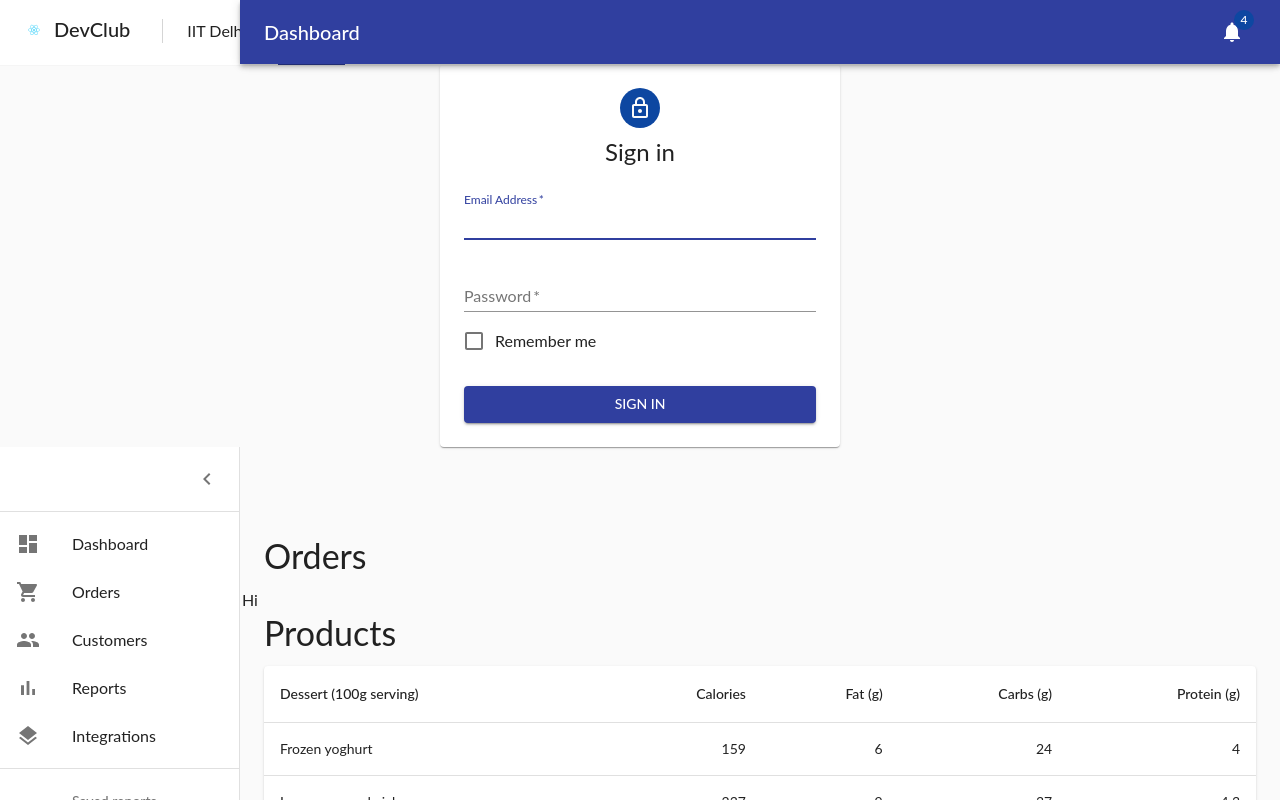
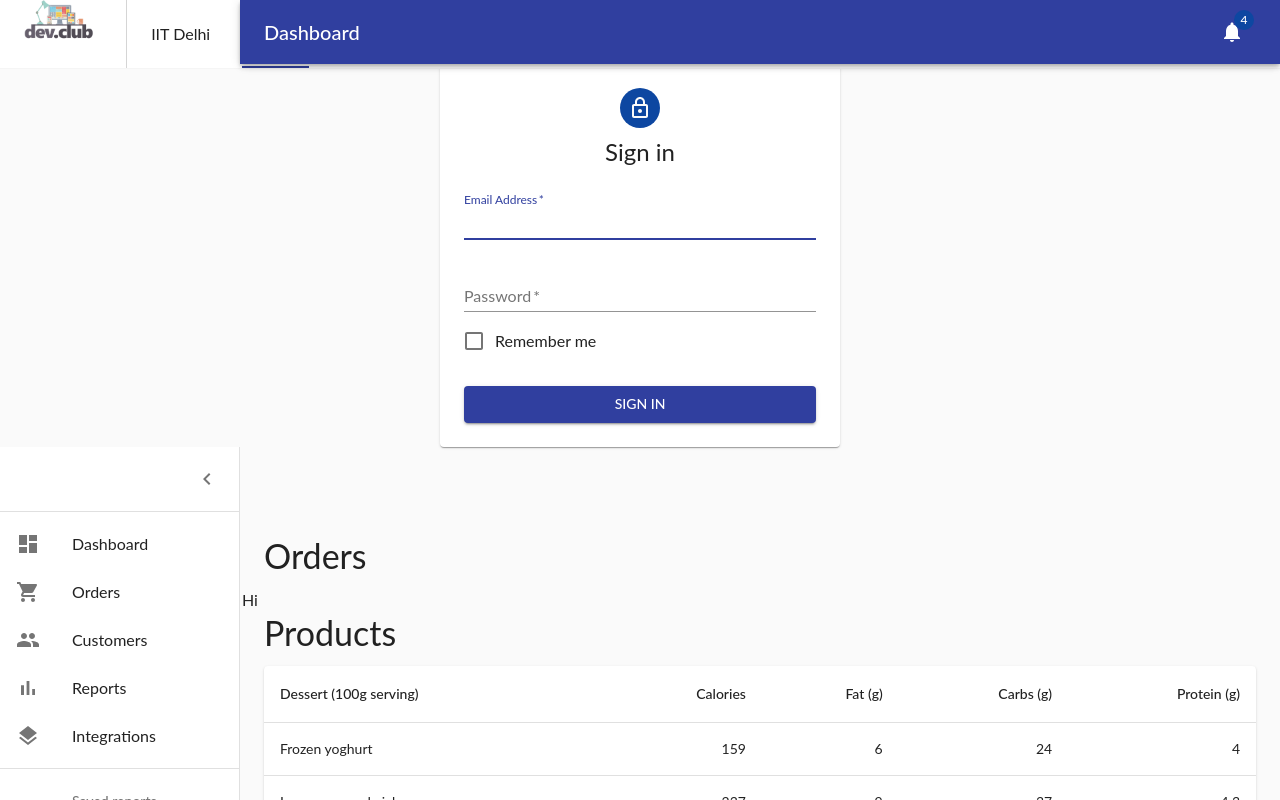
Before and after one commit to devclub-iitd/MainWebsite, a React (Create React App) app: page /#/admin in a window 1280 px wide. Shown: the top 800 px of the page. Built offline with nearby package versions, Linux system fonts and the light colour scheme; what react-mapbox-gl, redux-promise-middleware would draw is missing.

Commit message:
Vertical Align | IIT Delhi on Topbar

```diff
--- a/src/components/Topbar.jsx
+++ b/src/components/Topbar.jsx
@@ -17,7 +17,7 @@ import SwipeableDrawer from '@material-ui/core/SwipeableDrawer';
 import ButtonBase from '@material-ui/core/ButtonBase';
 import Menu from './Menu';
 
-const logo = require('../logo.svg');
+const logo = require('../logo.png');
 
 const styles = theme => ({
   appBar: {
@@ -27,7 +27,9 @@ const styles = theme => ({
     backgroundColor: 'white',
   },
   inline: {
-    display: 'inline',
+    display: 'inline-block',
+    position: 'relative',
+    overflow: 'hidden',
   },
   flex: {
     display: 'flex',
@@ -37,15 +39,33 @@ const styles = theme => ({
       alignItems: 'center',
     },
   },
+  clubLogo: {
+    display: 'inline-flex',
+    position: 'relative',
+    lineHeight: 1.75,
+    overflow: 'hidden',
+  },
   link: {
     textDecoration: 'none',
     color: 'inherit',
+    position: 'relative',
+  },
+  imageContainer: {
+    position: 'relative',
+    display: 'inline-block',
+    height: 40,
+    boxSizing: 'border-box',
   },
   productLogo: {
     display: 'inline-block',
+    position: 'relative',
+    lineHeight: 1.75,
+    marginLeft: 32,
+    paddingTop: 20,
+    paddingBottom: 20,
+    paddingLeft: 24,
+    overflow: 'hidden',
     borderLeft: `1px solid ${theme.palette.grey.A100}`,
-    marginLeft: 32,
-    paddingLeft: 24,
   },
   tagline: {
     display: 'inline-block',
@@ -123,23 +143,23 @@ class Topbar extends Component {
         <Toolbar>
           <Grid container alignItems="baseline">
             <Grid item xs={12} container alignItems="baseline" className={classes.flex}>
-              <ButtonBase onClick={this.handleLogoClick}>
+              <ButtonBase onClick={this.handleLogoClick} className={classes.clubLogo}>
                 <div className={classes.inline}>
-                  <Typography variant="h6" color="inherit" noWrap>
-                    <Link to="/" className={classes.link}>
-                      <img width={20} src={logo} alt="Logo" />
-                      <span className={classes.tagline}>DevClub</span>
-                    </Link>
-                  </Typography>
+                  {/* <Link to="/" className={classes.link}> */}
+                  <div className={classes.imageContainer}>
+                    <div className={classes.logoImage}>
+                      <img height={40} src={logo} alt="Logo" />
+                    </div>
+                  </div>
+                  {/* <span className={classes.tagline}>DevClub</span> */}
+                  {/* </Link> */}
                 </div>
               </ButtonBase>
               {!noTabs && (
                 <React.Fragment>
-                  <div className={classes.productLogo}>
-                    <Typography>
-                      IIT Delhi
-                    </Typography>
-                  </div>
+                  <Typography className={classes.productLogo}>
+                    IIT Delhi
+                  </Typography>
                   <div className={classes.iconContainer}>
                     <IconButton onClick={this.mobileMenuOpen} className={classes.iconButton} color="inherit" aria-label="Menu">
                       <MenuIcon />
```
Also changed, not shown: src/logo.png (added), src/logo.svg (deleted).
